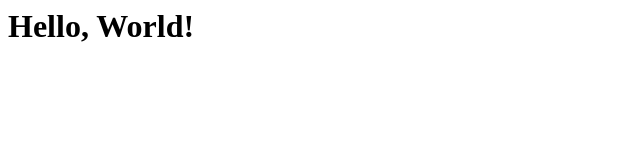
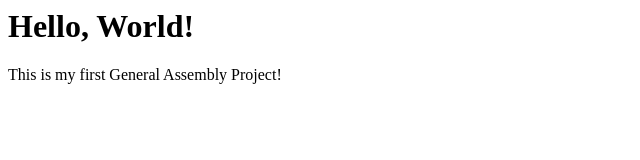
Before and after one commit to roguegeneral/roguegeneral.github.io, a plain HTML site: page index.html in a window 1280 px wide. Shown: the whole page, without its empty margins (0-640 px from the left). Drawn offline with Linux system fonts and the light colour scheme.

Commit message:
My second commit!

```diff
--- a/index.html
+++ b/index.html
@@ -1 +1,4 @@
-<h1>Hello, World!</h1>
+<body>
+	<h1>Hello, World!</h1>
+		<p>This is my first General Assembly Project!</p>
+</body>
```
